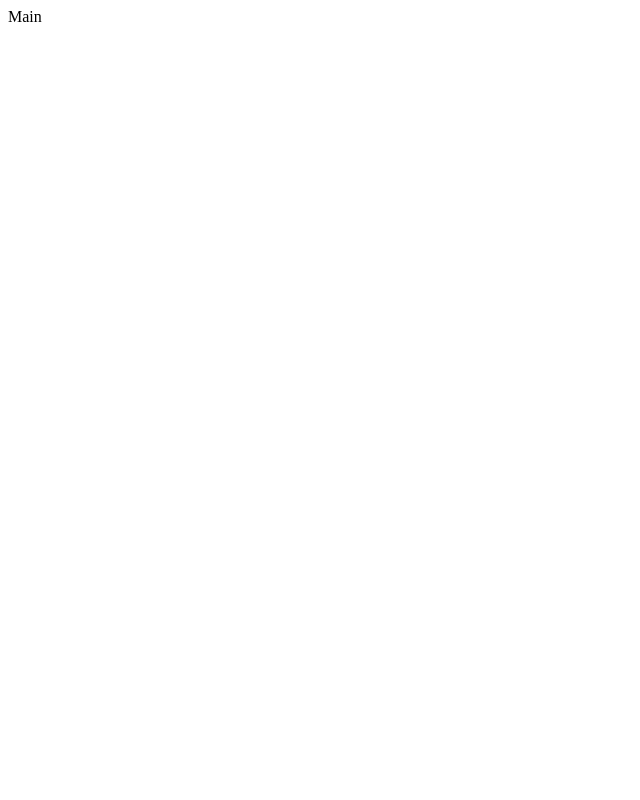
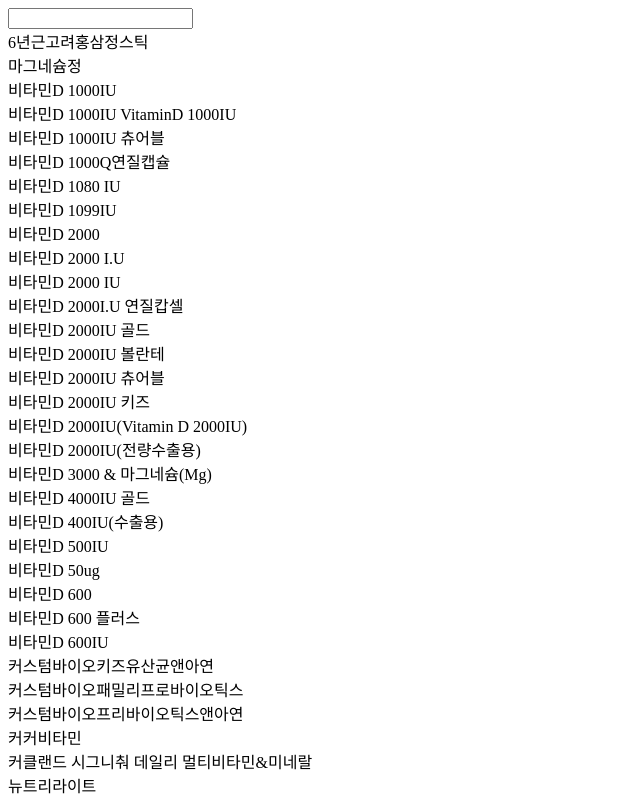
Before and after one commit to Ho0on/wanted_pre_onboarding_energybalance, a React (Create React App) app: page / in a window 1280 px wide. Shown: the top 800 px of the page, without its empty margins (0-640 px from the left). Built offline with nearby package versions, Linux system fonts and the light colour scheme.

Commit message:
Add: test code complete

```diff
--- a/src/index.tsx
+++ b/src/index.tsx
@@ -1,10 +1,11 @@
 import React from 'react';
 import ReactDOM from 'react-dom';
 import Main from './pages/Main/Main';
-
+import Test from './pages/Test/Test';
 ReactDOM.render(
   <React.StrictMode>
-    <Main />
+    {/* <Main /> */}
+    <Test />
   </React.StrictMode>,
   document.getElementById('root')
 );
--- /dev/null
+++ b/src/pages/Test/Test.tsx
@@ -0,0 +1,40 @@
+import React, { useEffect, useState } from 'react';
+import * as S from './Test.style';
+
+interface Idata {
+  productName: string;
+  brand?: string;
+  id: number;
+}
+
+function Test() {
+  const [data, setData] = useState([]);
+
+  const getData = async () => {
+    const json = await (await fetch('/data/mockData.json')).json();
+    setData(json.result);
+  };
+
+  useEffect(() => {
+    getData();
+  }, []);
+
+  console.log(data);
+
+  return (
+    <div>
+      <input type="text" />
+      {data &&
+        data.map((el: any) => {
+          return (
+            <>
+              <div>{el.productName}</div>
+              <div>{el.brand}</div>
+            </>
+          );
+        })}
+    </div>
+  );
+}
+
+export default Test;
```
Also changed, not shown: src/pages/Test/Test.style.tsx (added, +1 -0 lines).
